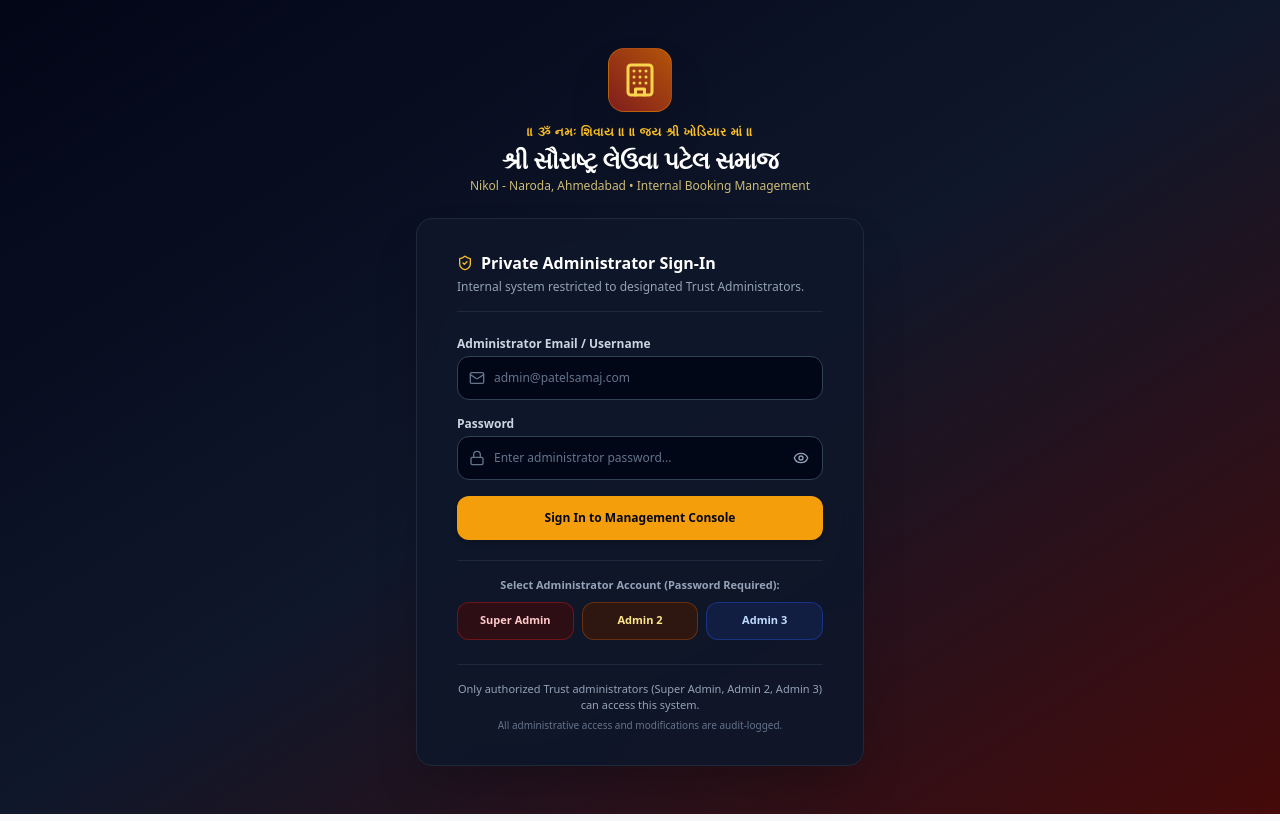
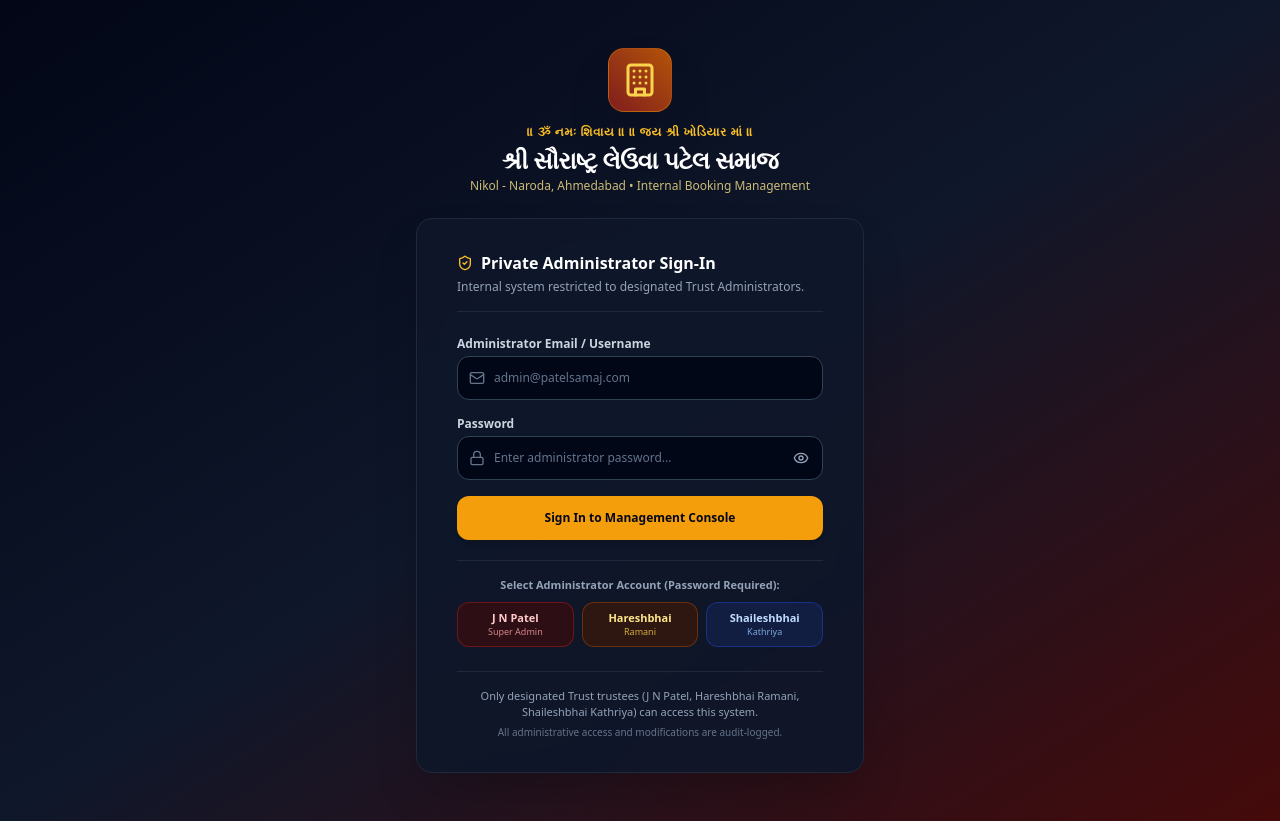
Before and after one commit to Jeetsatas/shree-saurashtra-patel-samaj-booking, a Next.js app: page /admin/login in a window 1280 px wide. Built offline with nearby package versions, Linux system fonts and the light colour scheme.

Commit message:
feat: update administrator names to J N Patel, Hareshbhai Ramani, and Shaileshbhai Kathriya

```diff
--- a/prisma/seed.js
+++ b/prisma/seed.js
@@ -17,7 +17,7 @@ async function main() {
 
   const adminUsers = [
     {
-      name: "Trustee Office (Super Admin)",
+      name: "J N Patel",
       email: "superadmin@patelsamaj.com",
       passwordHash: superAdminHash,
       role: "SUPER_ADMIN",
@@ -26,7 +26,7 @@ async function main() {
       isActive: true,
     },
     {
-      name: "Admin 2 (View Only)",
+      name: "Hareshbhai Ramani",
       email: "admin2@patelsamaj.com",
       passwordHash: admin2Hash,
       role: "VIEW_ONLY_ADMIN",
@@ -35,7 +35,7 @@ async function main() {
       isActive: true,
     },
     {
-      name: "Admin 3 (View Only)",
+      name: "Shaileshbhai Kathriya",
       email: "admin3@patelsamaj.com",
       passwordHash: admin3Hash,
       role: "VIEW_ONLY_ADMIN",
--- a/src/app/admin/login/page.tsx
+++ b/src/app/admin/login/page.tsx
@@ -54,9 +54,9 @@ function LoginForm() {
 
   const getAccountTitle = (emailVal: string) => {
     const lower = emailVal.toLowerCase().trim();
-    if (lower.includes("superadmin")) return "Trustee Office (Super Admin)";
-    if (lower.includes("admin2")) return "Admin 2 (View Only)";
-    if (lower.includes("admin3")) return "Admin 3 (View Only)";
+    if (lower.includes("superadmin")) return "J N Patel (Super Admin)";
+    if (lower.includes("admin2")) return "Hareshbhai Ramani (Admin 2)";
+    if (lower.includes("admin3")) return "Shaileshbhai Kathriya (Admin 3)";
     return null;
   };
 
@@ -187,9 +187,10 @@ function LoginForm() {
                   setEmail("superadmin@patelsamaj.com");
                   setPassword("");
                 }}
-                className="py-2 px-1 rounded-xl bg-red-950/60 hover:bg-red-900/60 active:bg-red-800 text-red-200 border border-red-800/60 text-[10px] sm:text-[11px] font-bold text-center transition min-h-[38px] flex items-center justify-center"
+                className="py-2 px-1 rounded-xl bg-red-950/60 hover:bg-red-900/60 active:bg-red-800 text-red-200 border border-red-800/60 text-[10px] sm:text-[11px] font-bold text-center transition min-h-[42px] flex flex-col items-center justify-center leading-tight"
               >
-                Super Admin
+                <span>J N Patel</span>
+                <span className="text-[9px] text-red-300/80 font-normal mt-0.5">Super Admin</span>
               </button>
               <button
                 type="button"
@@ -197,9 +198,10 @@ function LoginForm() {
                   setEmail("admin2@patelsamaj.com");
                   setPassword("");
                 }}
-                className="py-2 px-1 rounded-xl bg-amber-950/60 hover:bg-amber-900/60 active:bg-amber-800 text-amber-200 border border-amber-800/60 text-[10px] sm:text-[11px] font-bold text-center transition min-h-[38px] flex items-center justify-center"
+                className="py-2 px-1 rounded-xl bg-amber-950/60 hover:bg-amber-900/60 active:bg-amber-800 text-amber-200 border border-amber-800/60 text-[10px] sm:text-[11px] font-bold text-center transition min-h-[42px] flex flex-col items-center justify-center leading-tight"
               >
-                Admin 2
+                <span>Hareshbhai</span>
+                <span className="text-[9px] text-amber-300/80 font-normal mt-0.5">Ramani</span>
               </button>
               <button
                 type="button"
@@ -207,9 +209,10 @@ function LoginForm() {
                   setEmail("admin3@patelsamaj.com");
                   setPassword("");
                 }}
-                className="py-2 px-1 rounded-xl bg-blue-950/60 hover:bg-blue-900/60 active:bg-blue-800 text-blue-200 border border-blue-800/60 text-[10px] sm:text-[11px] font-bold text-center transition min-h-[38px] flex items-center justify-center"
+                className="py-2 px-1 rounded-xl bg-blue-950/60 hover:bg-blue-900/60 active:bg-blue-800 text-blue-200 border border-blue-800/60 text-[10px] sm:text-[11px] font-bold text-center transition min-h-[42px] flex flex-col items-center justify-center leading-tight"
               >
-                Admin 3
+                <span>Shaileshbhai</span>
+                <span className="text-[9px] text-blue-300/80 font-normal mt-0.5">Kathriya</span>
               </button>
             </div>
           </div>
@@ -217,7 +220,7 @@ function LoginForm() {
           {/* Secure Access Notice */}
           <div className="mt-6 pt-4 border-t border-slate-800 text-center">
             <p className="text-[11px] text-slate-400">
-              Only authorized Trust administrators (Super Admin, Admin 2, Admin 3) can access this system.
+              Only designated Trust trustees (J N Patel, Hareshbhai Ramani, Shaileshbhai Kathriya) can access this system.
             </p>
             <p className="text-[10px] text-slate-500 mt-1">
               All administrative access and modifications are audit-logged.
```
Also changed, not shown: 1 other file (tests, documents, lock files or other folders).
